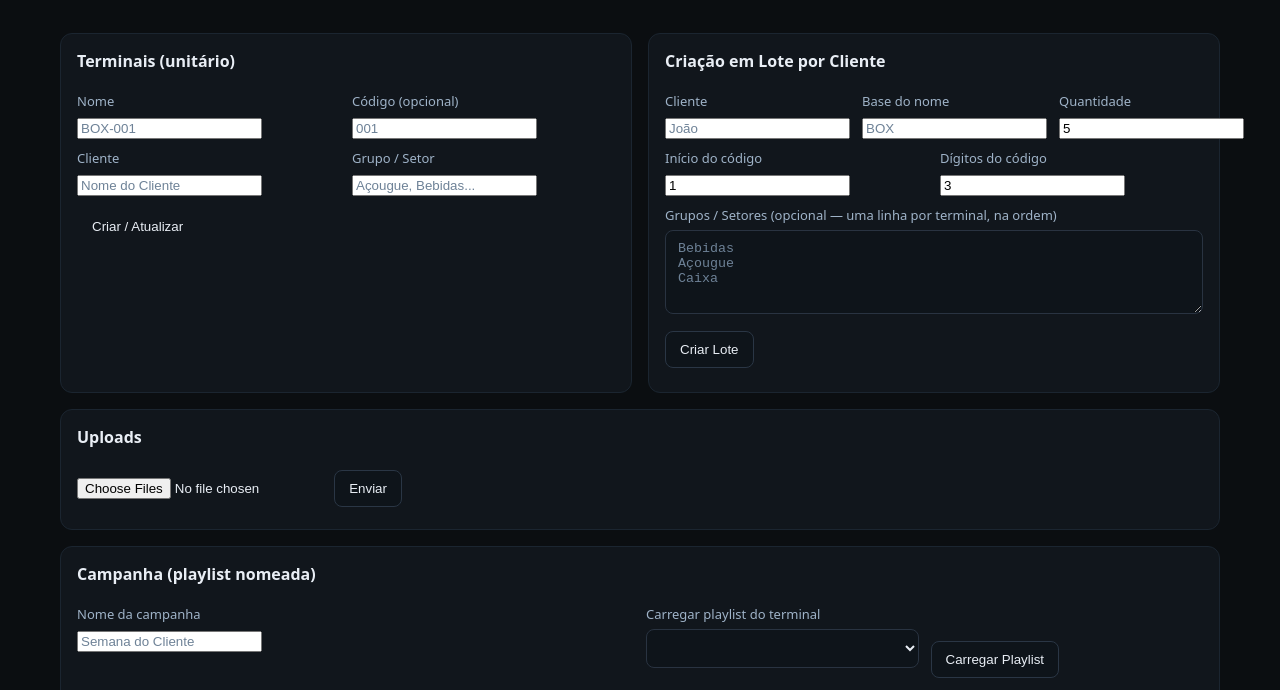
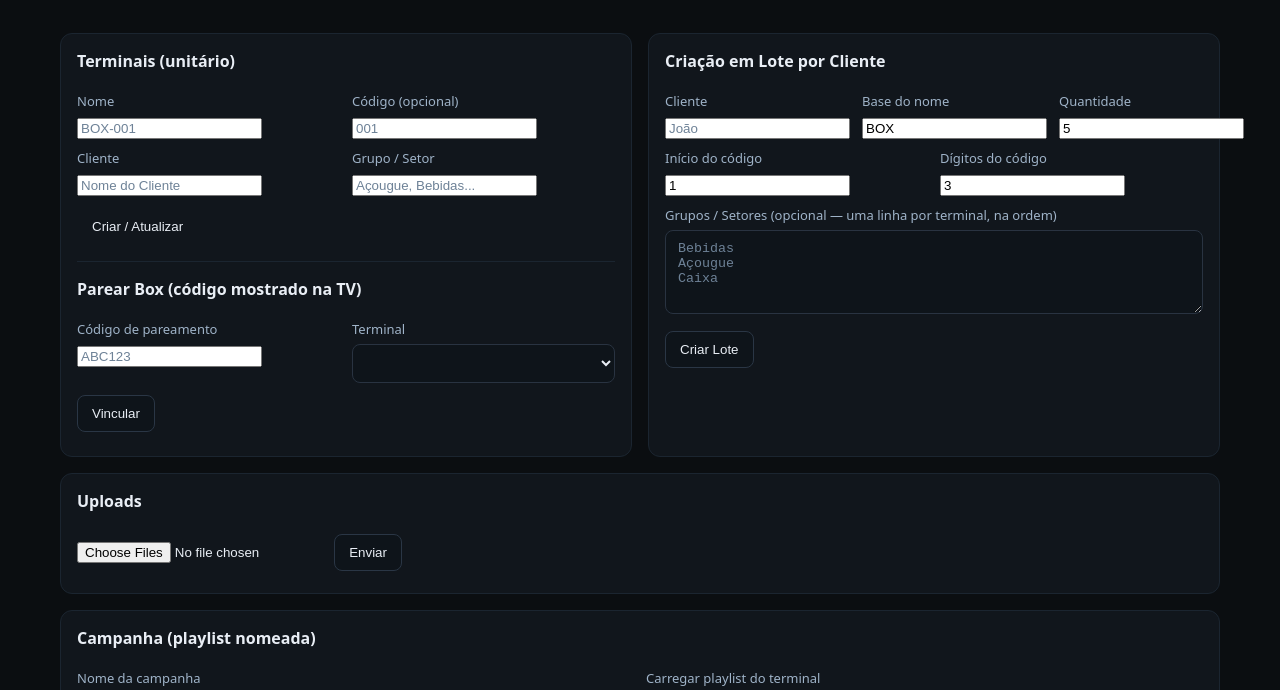
Before and after one commit to studiorstv10-png/studio-rs-tv, a plain HTML site: page templates/index.html in a window 1280 px wide. Shown: the part 55-745 px from the top of the page. Drawn offline with Linux system fonts and the light colour scheme; no server answers.

Commit message:
Update index.html

```diff
--- a/templates/index.html
+++ b/templates/index.html
@@ -14,7 +14,7 @@
     main{ max-width:1200px; margin:0 auto; padding:20px }
     .grid{ display:grid; grid-template-columns:repeat(12,1fr); gap:16px }
     .card{ grid-column:span 12; background:#11161c; border:1px solid #1b2530; border-radius:12px; padding:16px }
-    @media (min-width:900px){ .col-4{grid-column:span 4} .col-6{grid-column:span 6} .col-8{grid-column:span 8} .col-12{grid-column:span 12} }
+    @media (min-width:900px){ .col-4{grid-column:span 4} .col-6{grid-column:span 6} .col-12{grid-column:span 12} }
     h2{ margin:0 0 10px; font-size:16px; font-weight:800 }
     label{ display:block; font-size:13px; margin:10px 0 6px; color:#9fb3c8 }
     input[type="text"],input[type="url"],select,textarea{
@@ -52,7 +52,7 @@
 <main>
   <div class="grid">
 
-    <!-- Criar Terminal (unitário) -->
+    <!-- Terminais (unitário) + Parear código -->
     <section class="card col-6">
       <h2>Terminais (unitário)</h2>
       <div class="row">
@@ -65,6 +65,15 @@
       </div>
       <button class="btn primary" onclick="saveTerminal()">Criar / Atualizar</button>
       <div id="tmsg" class="muted" style="margin-top:8px"></div>
+
+      <hr style="border:none;border-top:1px solid #1b2530;margin:16px 0">
+      <h2>Parear Box (código mostrado na TV)</h2>
+      <div class="row">
+        <div><label>Código de pareamento</label><input id="pairCode" placeholder="ABC123"></div>
+        <div><label>Terminal</label><select id="pairTerminal"></select></div>
+      </div>
+      <button class="btn" onclick="pairClaim()">Vincular</button>
+      <div id="pairMsg" class="muted" style="margin-top:8px"></div>
     </section>
 
     <!-- Criar em Lote -->
@@ -72,7 +81,7 @@
       <h2>Criação em Lote por Cliente</h2>
       <div class="row">
         <div><label>Cliente</label><input id="bulkClient" placeholder="João"></div>
-        <div><label>Base do nome</label><input id="bulkBase" placeholder="BOX"></div>
+        <div><label>Base do nome</label><input id="bulkBase" placeholder="BOX" value="BOX"></div>
         <div><label>Quantidade</label><input id="bulkCount" placeholder="10" value="5"></div>
       </div>
       <div class="row">
@@ -181,6 +190,7 @@
     }).join('');
     $('plTerminal').innerHTML=opts;
     $('plTargets').innerHTML=opts;
+    $('pairTerminal').innerHTML=opts;
   }
   async function saveTerminal(){
     const payload={
@@ -268,21 +278,20 @@
     const r=await fetch('/api/v1/campaigns/save',{method:'POST',headers:{'Content-Type':'application/json'},body:JSON.stringify({name,items,targets:sel})});
     const j=await r.json(); if(j.ok){ alert('Campanha salva!'); renderClients(); } else { alert(j.error||'Erro'); }
   }
-
-  // acelerar edição: carregar terminal nas seleções
   function focusTerminal(code){
-    // pré-seleciona alvo único
     [...$('plTargets').options].forEach(o=>o.selected = (o.value===code));
-    // define terminal para carregar playlist
     [...$('plTerminal').options].forEach(o=>{ if(o.value===code) $('plTerminal').value=code; });
     loadPlaylist();
     window.scrollTo({top:0,behavior:'smooth'});
+  }
+  async function loadOnly(code){
+    $('plTerminal').value = code;
+    await loadPlaylist();
   }
 
   // ---------- Clientes & Terminais ----------
   async function renderClients(){
     const r=await fetch('/api/v1/status'); const j=await r.json(); const list=j.items||[];
-    // agrupa por cliente
     const clients={};
     list.forEach(it=>{
       const c=it.client||'Sem cliente';
@@ -294,17 +303,14 @@
 
     const wrap=$('clientsView'); wrap.innerHTML='';
     Object.values(clients).sort((a,b)=>a.name.localeCompare(b.name)).forEach(c=>{
-      // header do cliente
       const det=document.createElement('details');
       det.innerHTML=`<summary>${c.name} — ${c.online}/${c.total} online</summary>`;
-      // tabela de terminais
       const table=document.createElement('table');
       table.innerHTML=`
         <thead><tr>
           <th>Terminal</th><th>Grupo</th><th>Campanha</th>
           <th>Estado</th><th>Último</th><th>Tocando</th><th>Ações</th>
-        </tr></thead>
-        <tbody></tbody>`;
+        </tr></thead><tbody></tbody>`;
       const tb=table.querySelector('tbody');
       c.items.sort((a,b)=>(a.name||a.code||'').localeCompare(b.name||b.code||'')).forEach(it=>{
         const tr=document.createElement('tr');
@@ -327,9 +333,16 @@
       wrap.appendChild(det);
     });
   }
-  async function loadOnly(code){
-    $('plTerminal').value = code;
-    await loadPlaylist();
+
+  // ---------- Pareamento ----------
+  async function pairClaim(){
+    const code=$('pairCode').value.trim().toUpperCase();
+    const terminal=selValue('pairTerminal');
+    if(!code||!terminal){ $('pairMsg').textContent='Informe o código e o terminal.'; return; }
+    const r=await fetch('/api/v1/pair/claim',{method:'POST',headers:{'Content-Type':'application/json'},body:JSON.stringify({code,terminal})});
+    const j=await r.json();
+    $('pairMsg').textContent = j.ok ? 'Vinculado com sucesso! O box vai reconhecer em instantes.' : (j.error||'Erro');
+    if(j.ok){ $('pairCode').value=''; }
   }
 
   // ---------- Diagnóstico ----------
```
